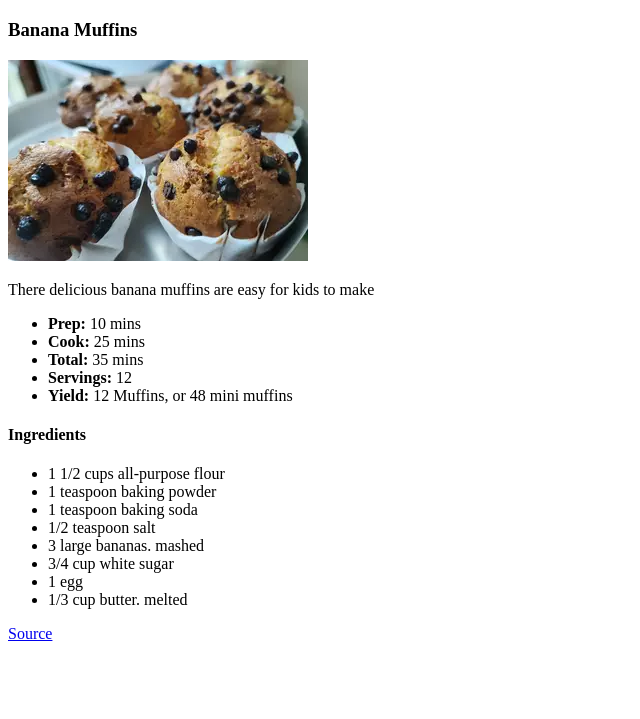
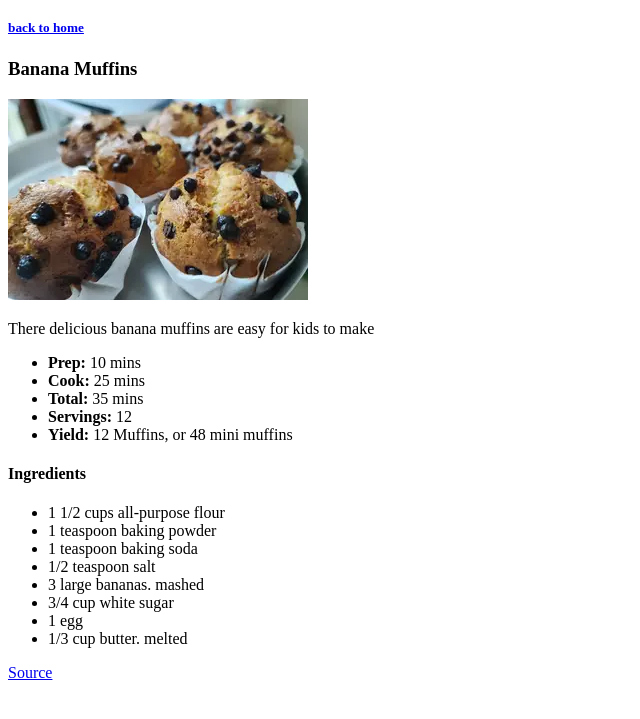
Before and after one commit to troooonks/troooonks.github.io, a plain HTML site: page BananaMuffins.html in a window 1280 px wide. Shown: the part 61-780 px from the top of the page, without its empty margins (0-640 px from the left). Drawn offline with Linux system fonts and the light colour scheme.

Commit message:
añadido boton back

```diff
--- a/BananaMuffins.html
+++ b/BananaMuffins.html
@@ -8,7 +8,7 @@
 </head>
 <body>
     <h1>Odin Recipes</h1>
-
+    <h5><a href="index.html">back to home</a></h5>
     <h3>Banana Muffins</h3>
     <img src="bananaMuffins.webp">
     <p>There delicious banana muffins are easy for kids to make
```
Also changed, not shown: EasyLemon-Pepper.html (+1 -1 lines), SteamedSalmon.html (+1 -1 lines), YinYangSalmon.html (+1 -1 lines).
